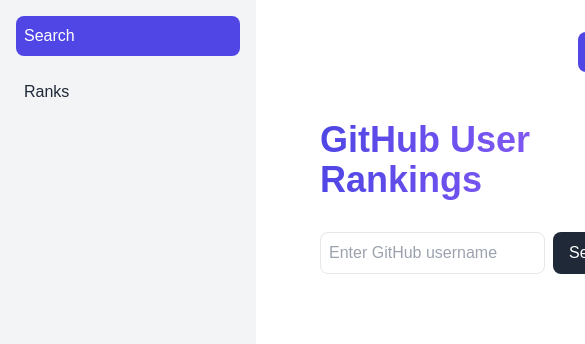
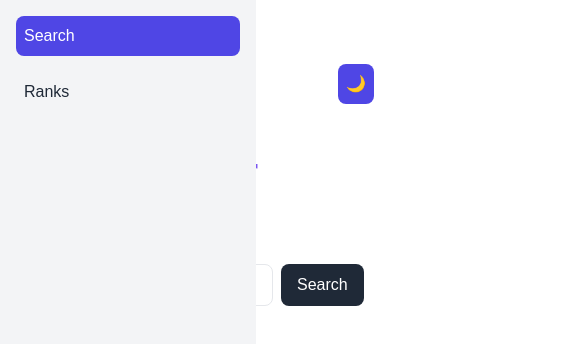
Before and after one commit to omololevy/GitHub-Search, a Next.js app: page / in a window 390 px wide. Shown: the top 344 px of the page, 585 px wide, since content can reach past the window. Built offline with nearby package versions, Linux system fonts and the light colour scheme.

Commit message:
Update the layout making it responsive on smaller screens

```diff
--- a/src/app/layout.tsx
+++ b/src/app/layout.tsx
@@ -33,8 +33,8 @@
         <ThemeProvider attribute="class">
           <div className="flex min-h-screen bg-background text-foreground">
             <Sidebar />
-            <main className="ml-64 w-full p-8">
-              <div className="flex justify-end mb-4">
+            <main className="w-full lg:ml-64 p-4 lg:p-8">
+              <div className="flex justify-end mb-4 pt-12 lg:pt-0">
                 <ThemeToggle />
               </div>
               {children}
```
